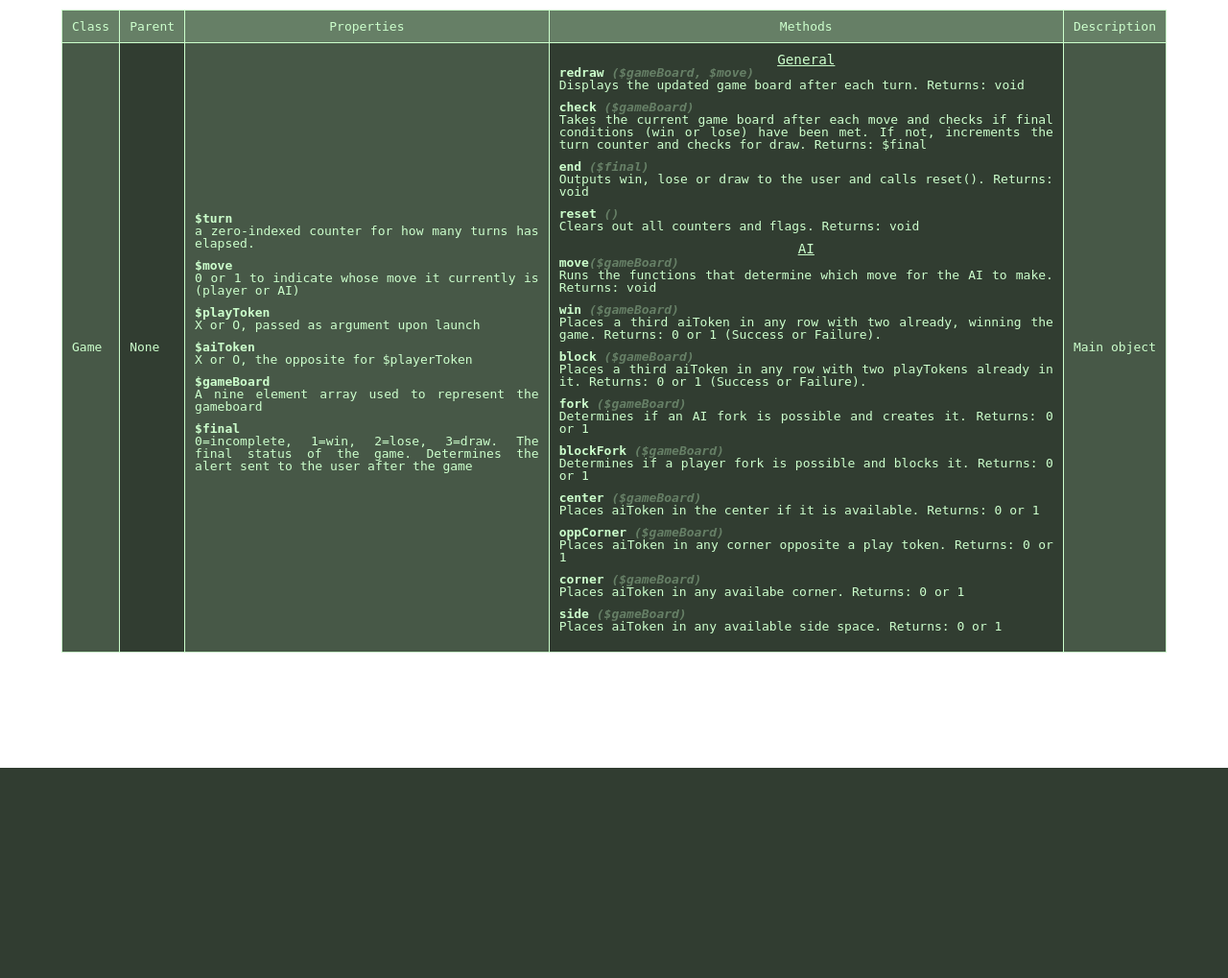
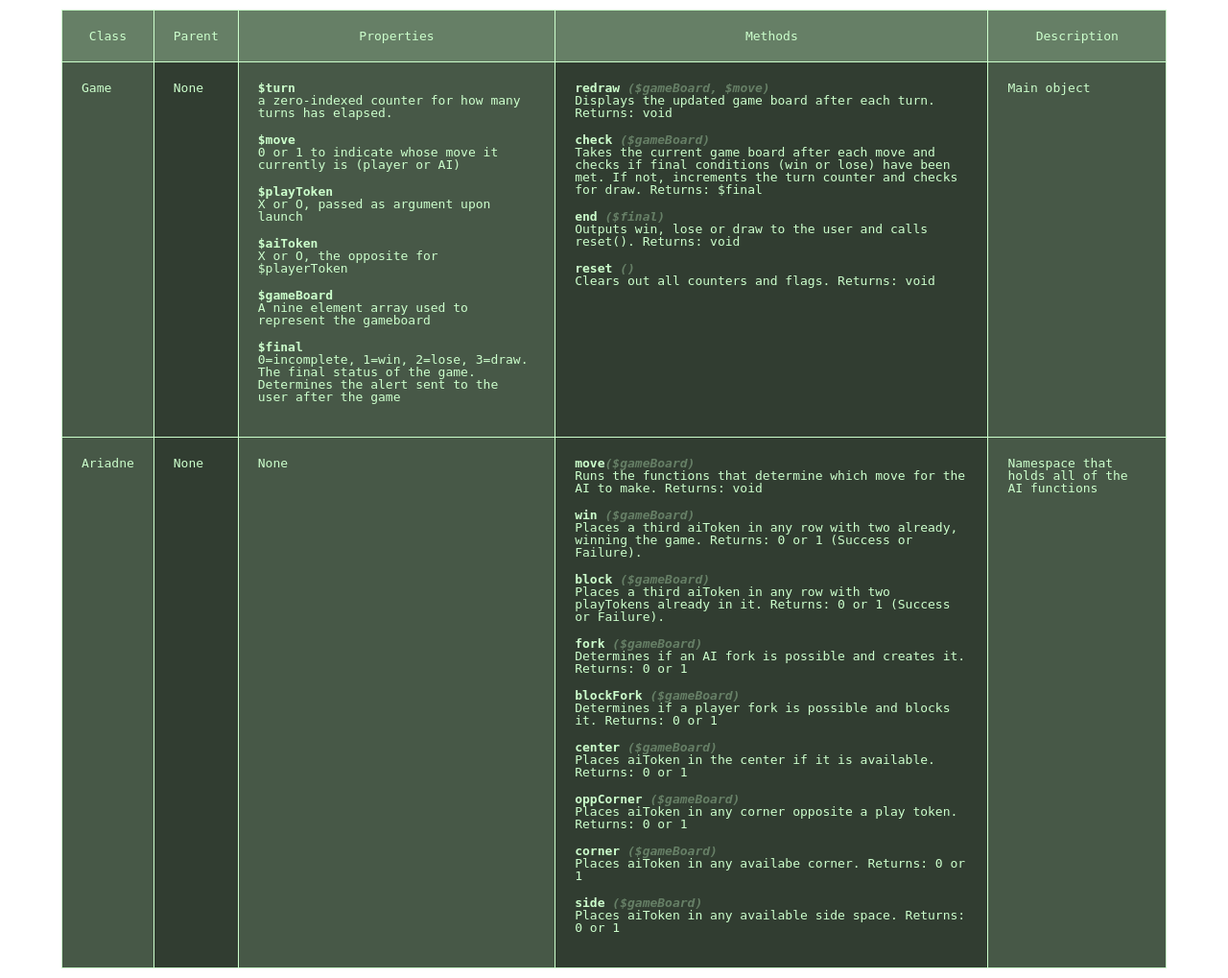
Before and after one commit to DaJoker29/tic-tac-toe, a PHP site: page /ipo.php in a window 1280 px wide. Shown: the whole page at 96% size. Before the commit the page ends 800 px from the top, so only its background shows below. Run offline with PHP 8.4, Linux system fonts and the light colour scheme.

Commit message:
created a separate class(namespace) for Ariadne methods

```diff
--- a/ipo.php
+++ b/ipo.php
@@ -17,31 +17,72 @@
                 <td>Game</td>
                 <td>None</td>
                 <td>
-                    <dt>$turn</dt><dd>a zero-indexed counter for how many turns has elapsed.</dd>
-                    <dt>$move</dt><dd>0 or 1 to indicate whose move it currently is (player or AI)</dd>
-                    <dt>$playToken</dt><dd>X or O, passed as argument upon launch</dd>
-                    <dt>$aiToken</dt><dd>X or O, the opposite for $playerToken</dd>
-                    <dt>$gameBoard</dt><dd>A nine element array used to represent the gameboard</dd>
-                    <dt>$final</dt><dd>0=incomplete, 1=win, 2=lose, 3=draw. The final status of the game. Determines the alert sent to the user after the game</dd>
+                    <dt>$turn</dt>
+                    <dd>a zero-indexed counter for how many turns has elapsed.</dd>
+
+                    <dt>$move</dt>
+                    <dd>0 or 1 to indicate whose move it currently is (player or AI)</dd>
+
+                    <dt>$playToken</dt>
+                    <dd>X or O, passed as argument upon launch</dd>
+
+                    <dt>$aiToken</dt>
+                    <dd>X or O, the opposite for $playerToken</dd>
+
+                    <dt>$gameBoard</dt>
+                    <dd>A nine element array used to represent the gameboard</dd>
+
+                    <dt>$final</dt>
+                    <dd>0=incomplete, 1=win, 2=lose, 3=draw. The final status of the game. Determines the alert sent to the user after the game</dd>
                 </td>
                 <td>
-                    <p>General</p>
-                        <dt>redraw <span class="args">($gameBoard, $move)</span></dt><dd>Displays the updated game board after each turn. Returns: void</dd>
-                        <dt>check <span class="args">($gameBoard)</span></dt><dd>Takes the current game board after each move and checks if final conditions (win or lose) have been met. If not, increments the turn counter and checks for draw. Returns: $final </dd>
-                        <dt>end <span class="args">($final)</span></dt><dd>Outputs win, lose or draw to the user and calls reset(). Returns: void</dd>
-                        <dt>reset <span class="args">()</span></dt><dd>Clears out all counters and flags. Returns: void</dd>
-                    <p>AI</p>
-                        <dt>move<span class="args">($gameBoard)</span></dt><dd>Runs the functions that determine which move for the AI to make. Returns: void</dd>
-                        <dt>win <span class="args">($gameBoard)</span></dt><dd>Places a third aiToken in any row with two already, winning the game. Returns: 0 or 1 (Success or Failure).</dd>
-                        <dt>block <span class="args">($gameBoard)</span></dt><dd>Places a third aiToken in any row with two playTokens already in it. Returns: 0 or 1 (Success or Failure).</dd>
-                        <dt>fork <span class="args">($gameBoard)</span></dt><dd>Determines if an AI fork is possible and creates it. Returns: 0 or 1</dd>
-                        <dt>blockFork <span class="args">($gameBoard)</span></dt><dd>Determines if a player fork is possible and blocks it. Returns: 0 or 1</dd>
-                        <dt>center <span class="args">($gameBoard)</span></dt><dd>Places aiToken in the center if it is available. Returns: 0 or 1</dd>
-                        <dt>oppCorner <span class="args">($gameBoard)</span</dt><dd>Places aiToken in any corner opposite a play token. Returns: 0 or 1</dd>
-                        <dt>corner <span class="args">($gameBoard)</span></dt><dd>Places aiToken in any availabe corner. Returns: 0 or 1</dd>
-                        <dt>side <span class="args">($gameBoard)</span></dt><dd>Places aiToken in any available side space. Returns: 0 or 1</dd>
+                    <dt>redraw <span class="args">($gameBoard, $move)</span></dt>
+                    <dd>Displays the updated game board after each turn. Returns: void</dd>
+
+                    <dt>check <span class="args">($gameBoard)</span></dt>
+                    <dd>Takes the current game board after each move and checks if final conditions (win or lose) have been met. If not, increments the turn counter and checks for draw. Returns: $final </dd>
+
+                    <dt>end <span class="args">($final)</span></dt>
+                    <dd>Outputs win, lose or draw to the user and calls reset(). Returns: void</dd>
+
+                    <dt>reset <span class="args">()</span></dt>
+                    <dd>Clears out all counters and flags. Returns: void</dd>
                 </td>
                 <td>Main object</td>
+            </tr>
+            <tr>
+                <td><?php include "php/variables.php"; echo TITLE; ?></td>
+                <td>None</td>
+                <td>None</td>
+                <td>
+                    <dt>move<span class="args">($gameBoard)</span></dt>
+                    <dd>Runs the functions that determine which move for the AI to make. Returns: void</dd>
+
+                    <dt>win <span class="args">($gameBoard)</span></dt>
+                    <dd>Places a third aiToken in any row with two already, winning the game. Returns: 0 or 1 (Success or Failure).</dd>
+
+                    <dt>block <span class="args">($gameBoard)</span></dt>
+                    <dd>Places a third aiToken in any row with two playTokens already in it. Returns: 0 or 1 (Success or Failure).</dd>
+
+                    <dt>fork <span class="args">($gameBoard)</span></dt>
+                    <dd>Determines if an AI fork is possible and creates it. Returns: 0 or 1</dd>
+
+                    <dt>blockFork <span class="args">($gameBoard)</span></dt>
+                    <dd>Determines if a player fork is possible and blocks it. Returns: 0 or 1</dd>
+
+                    <dt>center <span class="args">($gameBoard)</span></dt>
+                    <dd>Places aiToken in the center if it is available. Returns: 0 or 1</dd>
+
+                    <dt>oppCorner <span class="args">($gameBoard)</span</dt>
+                    <dd>Places aiToken in any corner opposite a play token. Returns: 0 or 1</dd>
+
+                    <dt>corner <span class="args">($gameBoard)</span></dt>
+                    <dd>Places aiToken in any availabe corner. Returns: 0 or 1</dd>
+
+                    <dt>side <span class="args">($gameBoard)</span></dt>
+                    <dd>Places aiToken in any available side space. Returns: 0 or 1</dd>
+                </td>
+                <td>Namespace that holds all of the AI functions</td>
             </tr>
         </table>
     </body>
--- a/stylesheets/ipo.css
+++ b/stylesheets/ipo.css
@@ -79,41 +79,42 @@
 /* line 15, ../sass/ipo.scss */
 table th, table td {
   text-align: center;
-  padding: 10px;
+  padding: 20px;
   border: 1px solid #ccffcc;
+  vertical-align: baseline;
 }
-/* line 21, ../sass/ipo.scss */
+/* line 22, ../sass/ipo.scss */
 table td {
-  text-align: justify;
+  text-align: left;
 }
-/* line 24, ../sass/ipo.scss */
+/* line 25, ../sass/ipo.scss */
 table td:nth-child(odd) {
   background-color: #475847;
 }
-/* line 27, ../sass/ipo.scss */
+/* line 28, ../sass/ipo.scss */
 table td:nth-child(even) {
   background-color: #313d31;
 }
-/* line 31, ../sass/ipo.scss */
+/* line 32, ../sass/ipo.scss */
 table td dt {
   font-weight: bold;
 }
-/* line 33, ../sass/ipo.scss */
+/* line 34, ../sass/ipo.scss */
 table td dt .args {
   font-style: italic;
   color: #667f66;
 }
-/* line 39, ../sass/ipo.scss */
+/* line 40, ../sass/ipo.scss */
 table td dd {
-  padding-bottom: 10px;
+  padding-bottom: 15px;
 }
-/* line 43, ../sass/ipo.scss */
+/* line 44, ../sass/ipo.scss */
 table td p {
   text-align: center;
   text-decoration: underline;
   font-size: 1.1em;
 }
-/* line 53, ../sass/ipo.scss */
+/* line 54, ../sass/ipo.scss */
 table th {
   background-color: #667f66;
 }
```
